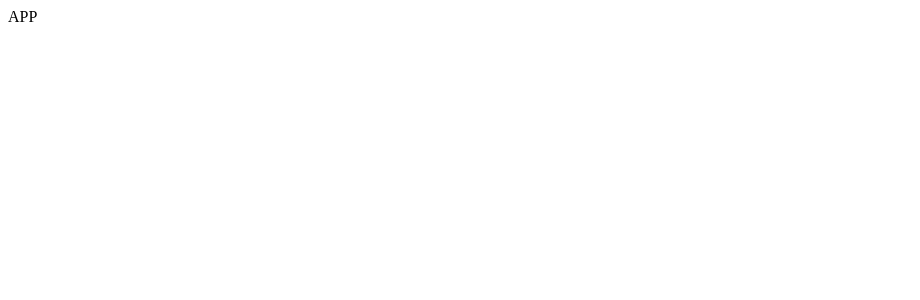
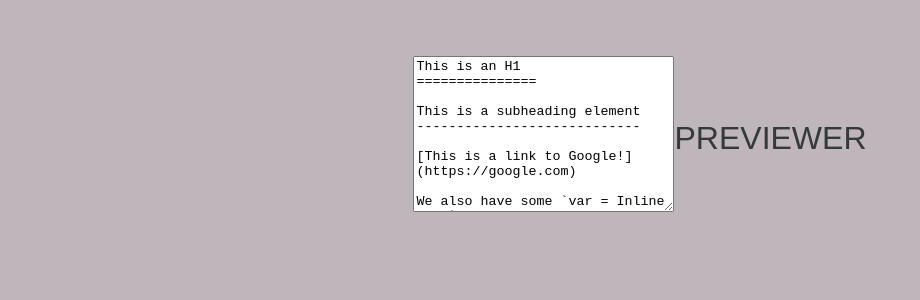
Before and after one commit to rastlyn80/markdown-previewer, a React (Create React App) app: page / in a window 1280 px wide. Shown: the top 300 px of the page, without its empty margins (0-920 px from the left). Built offline with nearby package versions, Linux system fonts and the light colour scheme.

Commit message:
Linked editor to state

```diff
--- a/src/components/App.js
+++ b/src/components/App.js
@@ -1,8 +1,26 @@
 import React from "react";
+import Editor from "./Editor";
+import Previewer from "./Previewer";
+import { defaultText } from "./content/defaultText";
 
 class App extends React.Component {
+  constructor(props) {
+    super(props);
+    this.state = { currentMarkdown: defaultText };
+  }
+  processChange = (event) => {
+    this.setState({ currentMarkdown: event.target.value });
+  };
   render() {
-    return <div>APP</div>;
+    return (
+      <div className="container">
+        <Editor
+          textContent={this.state.currentMarkdown}
+          processChange={this.processChange}
+        />
+        <Previewer />
+      </div>
+    );
   }
 }
 
--- /dev/null
+++ b/src/components/Editor.js
@@ -0,0 +1,24 @@
+import React from "react";
+
+class Editor extends React.Component {
+  processChange = (event) => {
+    this.props.processChange(event);
+  };
+
+  render() {
+    return (
+      <div>
+        <textarea
+          onChange={this.processChange}
+          value={this.props.textContent}
+          name="editor"
+          id="editor"
+          cols="30"
+          rows="10"
+        ></textarea>
+      </div>
+    );
+  }
+}
+
+export default Editor;
--- /dev/null
+++ b/src/components/Previewer.js
@@ -0,0 +1,9 @@
+import React from "react";
+
+class Previewer extends React.Component {
+  render() {
+    return <div id="preview">PREVIEWER</div>;
+  }
+}
+
+export default Previewer;
--- /dev/null
+++ b/src/components/content/defaultText.js
@@ -0,0 +1,28 @@
+export const defaultText = `This is an H1
+===============
+
+This is a subheading element
+----------------------------
+
+[This is a link to Google!](https://google.com)
+
+We also have some \`var = Inline Code\` like this!
+
+\`
+// Some proper code here
+function helloWorld = () => {
+   console.log("Hello world!");
+}
+\`
+
+Even lists are easy...
+- Like this one...
+- ..this one...
+- ...and this one!
+
+> Block Quotes? A piece of cake!
+And, finally, here's a **bold** example of an image!
+	![freecodecamp logo](https://cdn.freecodecamp.org/testable-projects-fcc/images/fcc_secondary.svg)
+
+Cool!
+`;
--- a/src/css/style.css
+++ b/src/css/style.css
@@ -5,3 +5,21 @@
   --black-shadows: #bfb6bbff;
   --tuscany: #c49799ff;
 }
+
+body {
+  font-family: "Myriad Pro", Myriad, "Liberation Sans", "Nimbus Sans L",
+    "Helvetica Neue", Helvetica, Arial, sans-serif;
+  font-size: 2em;
+  background-color: var(--black-shadows);
+  color: var(--onyx);
+}
+
+.container {
+  height: 20vh;
+  width: 80%;
+  margin: 0 auto;
+  padding: 50px;
+  display: flex;
+  justify-content: center;
+  align-items: center;
+}
```
